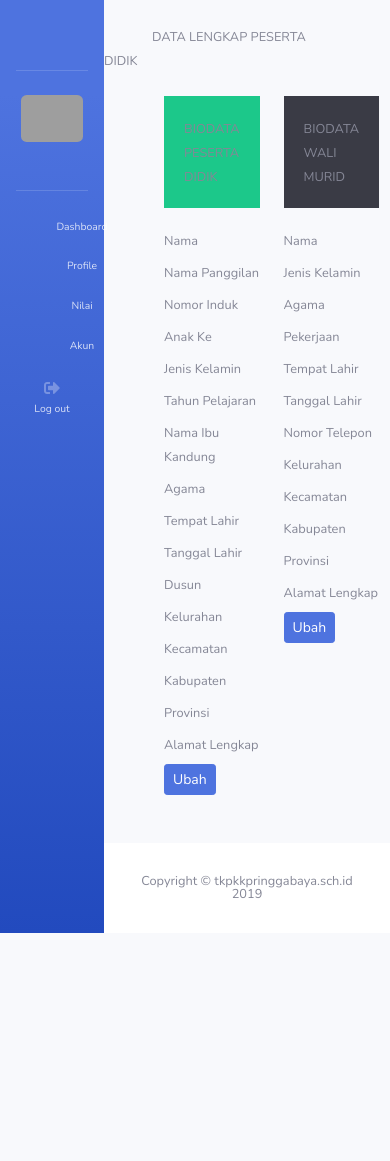
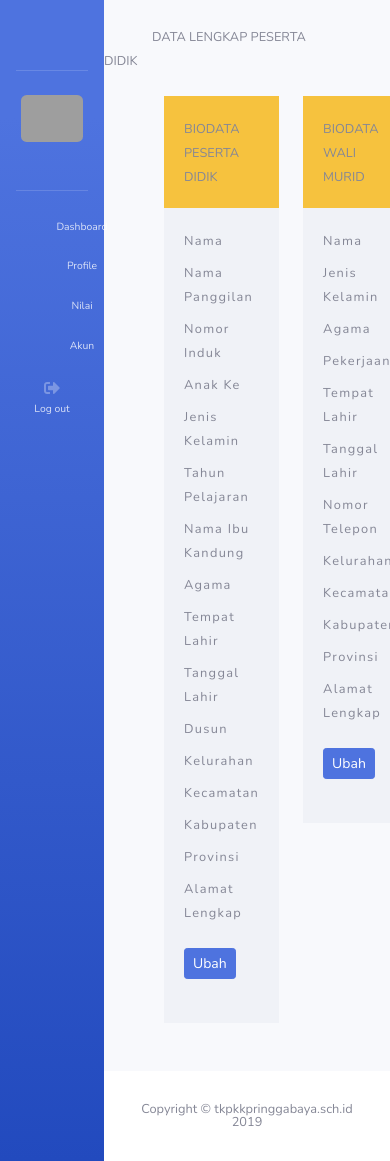
Before and after one commit to teguhatma/tkpkkpringgabaya.sch.id, a Flask app: template app/murid/templates/profileMurid.html in a window 390 px wide. Before the commit the page ends 933 px from the top, so only its background shows below. Run offline with Flask 2, Linux system fonts and the light colour scheme; the template is opened without the code that fills it, so the values that code supplies are empty; some libraries are stand-ins or nearby versions; grey boxes are pictures that could not be loaded.

Commit message:
last as f

```diff
--- a/app/murid/forms.py
+++ b/app/murid/forms.py
@@ -66,7 +66,7 @@
         ]
     )
 
-    submit = SubmitField("Tambahkan")
+    submit = SubmitField("Simpan")
 
 
 class MuridGantiProfileWaliForm(FlaskForm):
--- a/app/murid/templates/profileMurid.html
+++ b/app/murid/templates/profileMurid.html
@@ -1,7 +1,9 @@
 {% extends 'components/mainMurid.html' %} {% block content %}
 <small class="mx-5">DATA LENGKAP PESERTA DIDIK</small>
-{% include 'components/flash.html' %}
 <div class="container-fluid">
+  <div class="mx-4">
+    {% include 'components/flash.html' %}
+  </div>
   <div class="mx-4 my-4 biodata d-flex justify-content-between">
     <div class="col-md-6 peserta-didik">
       <div class="title-biodata">
@@ -10,131 +12,103 @@
       <div class="content-biodata-full">
         <div class="form-group my-0">
           <div class="group">
-            <small>Nama</small>
-            <h5>{{ murid.nama }}</h5>
-          </div>
-        </div>
-        <div class="form-group my-0">
-          <div class="group group-2">
-            <div class="title-content">
-              <small>Nama Panggilan</small>
-            </div>
-            <div class="content-biodata">
-              <h5>{{ murid.nama_panggilan }}</h5>
-            </div>
+            <small class="titleJudul">Nama</small>
+            <h5 class="titleJawab">{{ murid.nama }}</h5>
           </div>
         </div>
         <div class="form-group my-0">
           <div class="group">
-            <small>Nomor Induk</small>
-            <h5>{{ murid.nomor_induk }}</h5>
-          </div>
-        </div>
-        <div class="form-group my-0">
-          <div class="group group-2">
-            <div class="title-content">
-              <small>Anak Ke</small>
-            </div>
-            <div class="content-biodata">
-              <h5>{{ murid.anak_ke }}</h5>
-            </div>
+            <small class="titleJudul">Nama Panggilan</small>
+            <h5 class="titleJawab">{{ murid.nama_panggilan }}</h5>
           </div>
         </div>
         <div class="form-group my-0">
           <div class="group">
-            <small>Jenis Kelamin</small>
-            <h5>{{ murid.jenis_kelamin }}</h5>
-          </div>
-        </div>
-        <div class="form-group my-0">
-          <div class="group group-2">
-            <div class="title-content">
-              <small>Tahun Pelajaran</small>
-            </div>
-            <div class="content-biodata">
-              <h5>{{ murid.tahun_pelajaran }}</h5>
-            </div>
+            <small class="titleJudul">Nomor Induk</small>
+            <h5 class="titleJawab">{{ murid.nomor_induk }}</h5>
           </div>
         </div>
         <div class="form-group my-0">
           <div class="group">
-            <small>Nama Ibu Kandung</small>
-            <h5>{{ murid.nama_ibu_kandung }}</h5>
+            <small class="titleJudul">Anak Ke</small>
+            <h5 class="titleJawab">{{ murid.anak_ke }}</h5>
           </div>
         </div>
         <div class="form-group my-0">
           <div class="group">
-            <small>Agama</small>
-            <h5>{{ murid.agama }}</h5>
-          </div>
-        </div>
-        <div class="form-group my-0">
-          <div class="group group-2">
-            <div class="title-content">
-              <small>Tempat Lahir</small>
-            </div>
-            <div class="content-biodata">
-              <h5>{{ murid.tempat_lahir }}</h5>
-            </div>
+            <small class="titleJudul">Jenis Kelamin</small>
+            <h5 class="titleJawab">{{ murid.jenis_kelamin }}</h5>
           </div>
         </div>
         <div class="form-group my-0">
           <div class="group">
-            <small>Tanggal Lahir</small>
-            <h5>{{ murid.tanggal_lahir }}</h5>
+            <small class="titleJudul">Tahun Pelajaran</small>
+            <h5 class="titleJawab">{{ murid.tahun_pelajaran }}</h5>
           </div>
         </div>
         <div class="form-group my-0">
           <div class="group">
-            <small>Dusun</small>
-            <h5>{{ murid.dusun }}</h5>
+            <small class="titleJudul">Nama Ibu Kandung</small>
+            <h5 class="titleJawab">{{ murid.nama_ibu_kandung }}</h5>
           </div>
         </div>
         <div class="form-group my-0">
           <div class="group">
-            <small>Kelurahan</small>
-            <h5>{{ murid.kelurahan }}</h5>
-          </div>
-        </div>
-        <div class="form-group my-0">
-          <div class="group group-2">
-            <div class="title-content">
-              <small>Kecamatan</small>
-            </div>
-            <div class="content-biodata">
-              <h5>{{ murid.kecamatan }}</h5>
-            </div>
+            <small class="titleJudul">Agama</small>
+            <h5 class="titleJawab">{{ murid.agama }}</h5>
           </div>
         </div>
         <div class="form-group my-0">
           <div class="group">
-            <small>Kabupaten</small>
-            <h5>{{ murid.kabupaten }}</h5>
-          </div>
-        </div>
-        <div class="form-group my-0">
-          <div class="group group-2">
-            <div class="title-content">
-              <small>Provinsi</small>
-            </div>
-            <div class="content-biodata">
-              <h5>{{ murid.provinsi }}</h5>
-            </div>
+            <small class="titleJudul">Tempat Lahir</small>
+            <h5 class="titleJawab">{{ murid.tempat_lahir }}</h5>
           </div>
         </div>
         <div class="form-group my-0">
           <div class="group">
-            <small>Alamat Lengkap</small>
-            <h5>{{ murid.alamat }}</h5>
+            <small class="titleJudul">Tanggal Lahir</small>
+            <h5 class="titleJawab">{{ murid.tanggal_lahir }}</h5>
           </div>
         </div>
         <div class="form-group my-0">
+          <div class="group">
+            <small class="titleJudul">Dusun</small>
+            <h5 class="titleJawab">{{ murid.dusun }}</h5>
+          </div>
+        </div>
+        <div class="form-group my-0">
+          <div class="group">
+            <small class="titleJudul">Kelurahan</small>
+            <h5 class="titleJawab">{{ murid.kelurahan }}</h5>
+          </div>
+        </div>
+        <div class="form-group my-0">
+          <div class="group">
+            <small class="titleJudul">Kecamatan</small>
+            <h5 class="titleJawab">{{ murid.kecamatan }}</h5>
+          </div>
+        </div>
+        <div class="form-group my-0">
+          <div class="group">
+            <small class="titleJudul">Kabupaten</small>
+            <h5 class="titleJawab">{{ murid.kabupaten }}</h5>
+          </div>
+        </div>
+        <div class="form-group my-0">
+          <div class="group">
+            <small class="titleJudul">Provinsi</small>
+            <h5 class="titleJawab">{{ murid.provinsi }}</h5>
+          </div>
+        </div>
+        <div class="form-group my-0">
+          <div class="group">
+            <small class="titleJudul">Alamat Lengkap</small>
+            <h5 class="titleJawab">{{ murid.alamat }}</h5>
+          </div>
+        </div>
+        <div class="form-group my-4">
           <div class="group d-flex justify-content-between">
-            <a
-              href="{{ url_for('murid.murid_ganti_profile_diri') }}"
-              class="btn btn-sm btn-primary"
-              >Ubah</a
-            >
+            <a href="{{ url_for('murid.murid_ganti_profile_diri') }}" class="btn btn-sm btn-primary">Ubah</a>
           </div>
         </div>
       </div>
@@ -146,105 +120,84 @@
       <div class="content-biodata-full">
         <div class="form-group my-0">
           <div class="group">
-            <small>Nama</small>
-            <h5>{{ wali.nama }}</h5>
-          </div>
-        </div>
-        <div class="form-group my-0">
-          <div class="group group-2">
-            <div class="title-content">
-              <small>Jenis Kelamin</small>
-            </div>
-            <div class="content-biodata">
-              <h5>{{ wali.jenis_kelamin }}</h5>
-            </div>
+            <small class="titleJudul">Nama</small>
+            <h5 class="titleJawab">{{ wali.nama }}</h5>
           </div>
         </div>
         <div class="form-group my-0">
           <div class="group">
-            <small>Agama</small>
-            <h5>{{ wali.agama }}</h5>
-          </div>
-        </div>
-        <div class="form-group my-0">
-          <div class="group group-2">
-            <div class="title-content">
-              <small>Pekerjaan</small>
-            </div>
-            <div class="content-biodata">
-              <h5>{{ wali.pekerjaan }}</h5>
-            </div>
+            <small class="titleJudul">Jenis Kelamin</small>
+            <h5 class="titleJawab">{{ wali.jenis_kelamin }}</h5>
           </div>
         </div>
         <div class="form-group my-0">
           <div class="group">
-            <small>Tempat Lahir</small>
-            <h5>{{ wali.tempat_lahir }}</h5>
-          </div>
-        </div>
-        <div class="form-group my-0">
-          <div class="group group-2">
-            <div class="title-content">
-              <small>Tanggal Lahir</small>
-            </div>
-            <div class="content-biodata">
-              <h5>{{ wali.tanggal_lahir }}</h5>
-            </div>
+            <small class="titleJudul">Agama</small>
+            <h5 class="titleJawab">{{ wali.agama }}</h5>
           </div>
         </div>
         <div class="form-group my-0">
           <div class="group">
-            <small>Nomor Telepon</small>
-            <h5>{{ wali.nomor_telepon }}</h5>
+            <small class="titleJudul">Pekerjaan</small>
+            <h5 class="titleJawab">{{ wali.pekerjaan }}</h5>
           </div>
         </div>
         <div class="form-group my-0">
           <div class="group">
-            <small>Kelurahan</small>
-            <h5>{{ wali.kelurahan }}</h5>
-          </div>
-        </div>
-        <div class="form-group my-0">
-          <div class="group group-2">
-            <div class="title-content">
-              <small>Kecamatan</small>
-            </div>
-            <div class="content-biodata">
-              <h5>{{ wali.kecamatan }}</h5>
-            </div>
+            <small class="titleJudul">Tempat Lahir</small>
+            <h5 class="titleJawab">{{ wali.tempat_lahir }}</h5>
           </div>
         </div>
         <div class="form-group my-0">
           <div class="group">
-            <small>Kabupaten</small>
-            <h5>{{ wali.kabupaten }}</h5>
-          </div>
-        </div>
-        <div class="form-group my-0">
-          <div class="group group-2">
-            <div class="title-content">
-              <small>Provinsi</small>
-            </div>
-            <div class="content-biodata">
-              <h5>{{ wali.provinsi }}</h5>
-            </div>
+            <small class="titleJudul">Tanggal Lahir</small>
+            <h5 class="titleJawab">{{ wali.tanggal_lahir }}</h5>
           </div>
         </div>
         <div class="form-group my-0">
           <div class="group">
-            <small>Alamat Lengkap</small>
-            <h5>{{ wali.alamat }}</h5>
+            <small class="titleJudul">Nomor Telepon</small>
+            <h5 class="titleJawab">{{ wali.nomor_telepon }}</h5>
           </div>
         </div>
         <div class="form-group my-0">
-          <div class="group d-flex justify-content-between">
-            <a
-              href="{{ url_for('murid.murid_ganti_profile_wali') }}"
-              class="btn btn-sm btn-primary"
-              >Ubah</a
-            >
+          <div class="group">
+            <small class="titleJudul">Kelurahan</small>
+            <h5 class="titleJawab">{{ wali.kelurahan }}</h5>
           </div>
         </div>
+        <div class="form-group my-0">
+          <div class="group">
+            <small class="titleJudul">Kecamatan</small>
+            <h5 class="titleJawab">{{ wali.kecamatan }}</h5>
+          </div>
+        </div>
+        <div class="form-group my-0">
+          <div class="group">
+            <small class="titleJudul">Kabupaten</small>
+            <h5 class="titleJawab">{{ wali.kabupaten }}</h5>
+          </div>
+        </div>
+        <div class="form-group my-0">
+          <div class="group">
+            <small class="titleJudul">Provinsi</small>
+            <h5 class="titleJawab">{{ wali.provinsi }}</h5>
+          </div>
+        </div>
+        <div class="form-group my-0">
+          <div class="group">
+            <small class="titleJudul">Alamat Lengkap</small>
+            <h5 class="titleJawab">{{ wali.alamat }}</h5>
+          </div>
+        </div>
+        {% if wali is none %}
+        {% else %}
+        <div class="form-group my-4">
+          <div class="group d-flex justify-content-between">
+            <a href="{{ url_for('murid.murid_ganti_profile_wali') }}" class="btn btn-sm btn-primary">Ubah</a>
+          </div>
+        </div>
+        {% endif %}
       </div>
     </div>
   </div>
--- a/app/static/css/student.css
+++ b/app/static/css/student.css
@@ -5,18 +5,22 @@
 }
 
 div.title-biodata {
+  background: #f6c23e;
   padding: 20px;
-  background: #1cc88a;
-  margin-bottom: 20px;
 }
+
 h5 {
   font-size: 15px !important;
 }
 
 div.title-biodata-wali {
   padding: 20px;
-  margin-bottom: 20px;
-  background: #3a3b45;
+  background: #f6c23e;
+}
+
+div.content-biodata-full {
+  padding: 20px;
+  background-color: #eaecf4;
 }
 
 a.nav-link.nav-dashboard,
@@ -25,3 +29,32 @@
 a.nav-link.nav-akun {
   margin-left: 30px;
 }
+
+small.titleJudul {
+  letter-spacing: .1em;
+  font-weight: 500;
+}
+
+h5.titleJawab {
+  font-weight: 800;
+}
+
+div.nilai-murid-column {
+  padding: 0 20px;
+}
+
+div.tahun-pelajaran {
+  padding: 20px;
+  background: #f6c23e;
+}
+
+div.tahun-pelajaran p {
+  font-weight: 800;
+  letter-spacing: 1px;
+  margin: 0;
+}
+
+div.content-biodata-full {
+  padding: 20px;
+  background: #eaecf485;
+}
```
Also changed, not shown: app/client/templates/components/printNilai.html (+19 -28 lines), app/murid/templates/dashboardMurid.html (+7 -9 lines), app/murid/templates/nilaiMurid.html (+4 -6 lines), app/murid/templates/ubahProfile.html (+14 -0 lines), app/server/templates/nilai/tambahUbahNilaiMurid.html (+20 -5 lines).
